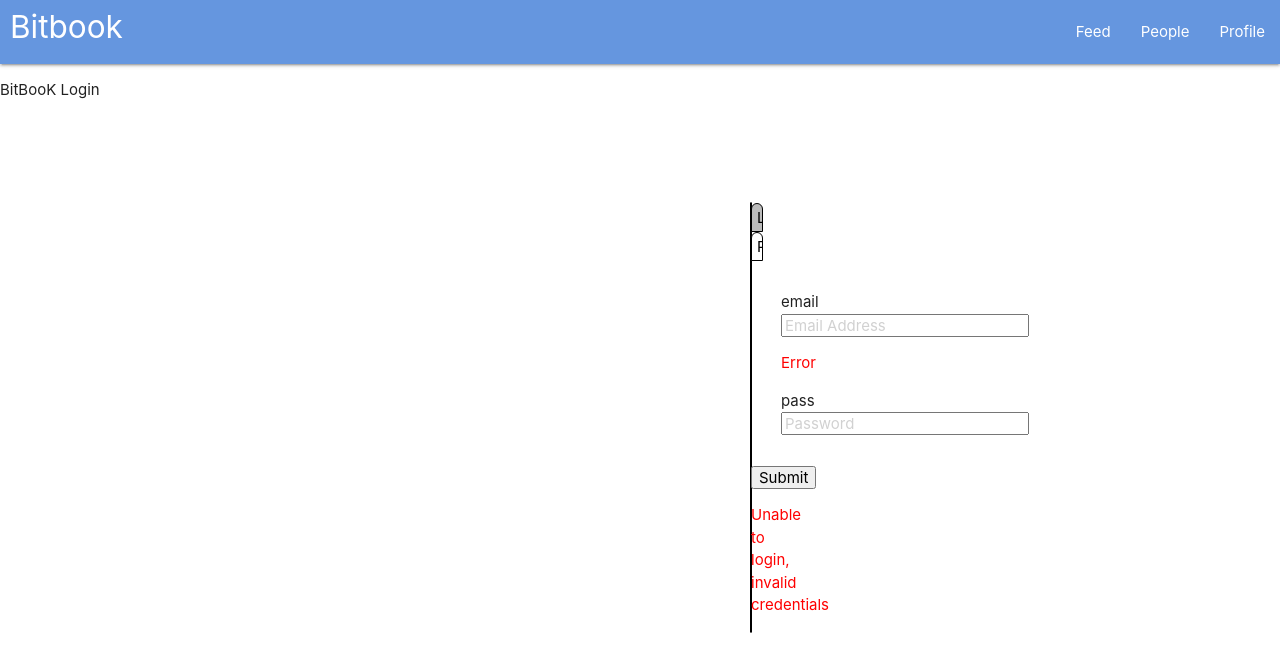
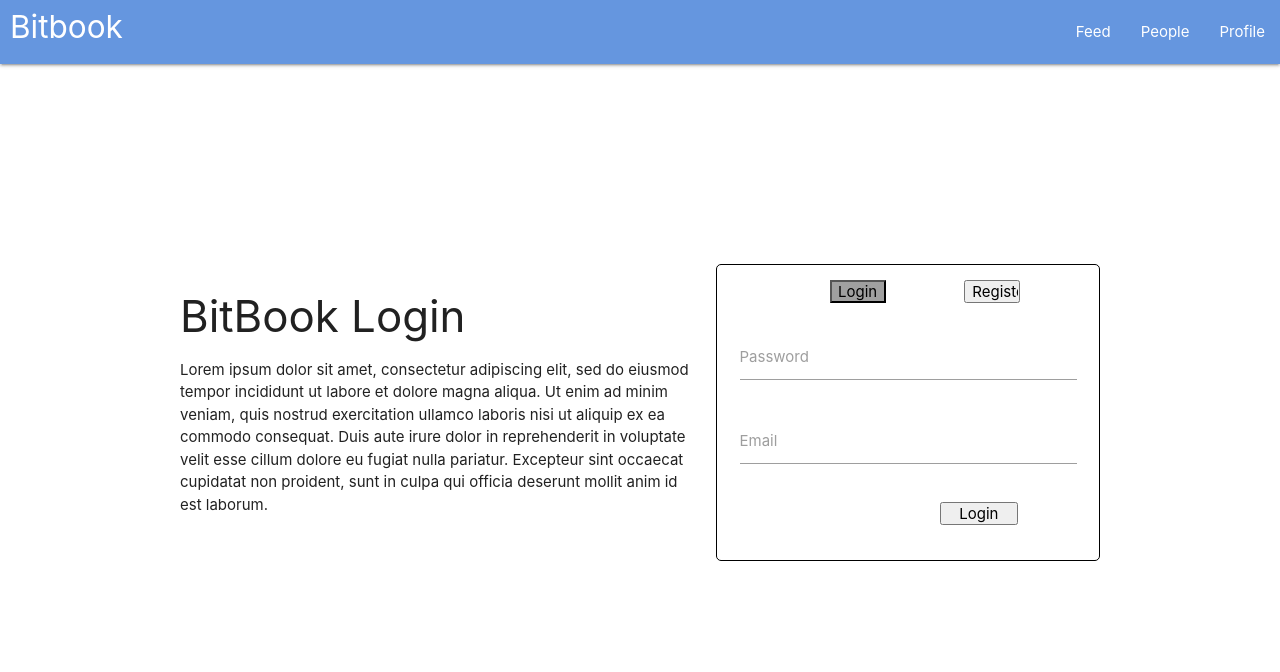
Before and after one commit to todorovicjelena/bit_book, a React (Create React App) app in the folder bit_book/: page /login in a window 1280 px wide. Shown: the top 672 px of the page. Built offline with nearby package versions, Linux system fonts and the light colour scheme.

Commit message:
login page

```diff
--- a/bit_book/src/app/pages/Login.js
+++ b/bit_book/src/app/pages/Login.js
@@ -7,38 +7,32 @@
         super(props);
 
         this.state = {
-            username: '',
             email: '',
-            pass: ''
+            password: ''
 
         }
 
 
-        this.handleUsername = this.handleUsername.bind(this);
+
         this.handleEmail = this.handleEmail.bind(this);
-        this.handlePassword = this.handleUsername.bind(this);
+        this.handlePassword = this.handlePassword.bind(this);
         this.handleSubmit = this.handleSubmit.bind(this);
 
     }
 
     handleSubmit() {
-        const username = this.state.username
+
         const email = this.state.email
-        const pass = this.state.pass
+        const password = this.state.password
 
         this.setState({
-            username: '',
+
             email: '',
-            pass: ''
+            password: ''
         })
 
     }
 
-    handleUsername(event) {
-        this.setState({
-            username: event.target.value
-        })
-    }
 
     handleEmail(event) {
         this.setState({
@@ -48,34 +42,57 @@
 
     handlePassword(event) {
         this.setState({
-            pass: event.target.value
+            password: event.target.value
         })
     }
 
 
     render() {
-
+        console.log(this.state.email)
+        console.log(this.state.password)
 
         return (
 
             <>
-                <p>BitBooK Login</p>
-                <div className="loginPage" >
-                    <div className="buttons">
-                        <input className="loginButton" type="button" value="Login"></input>
-                        <input className="registerButton" type="button" value="Register"></input>
+                <div className="textOnFirstPage">
+                    <h3>BitBook Login</h3>
+                    <p>Lorem ipsum dolor sit amet, consectetur adipiscing elit, sed do eiusmod tempor incididunt ut labore et dolore magna aliqua. Ut enim ad minim veniam, quis nostrud exercitation ullamco laboris nisi ut aliquip ex ea commodo consequat. Duis aute irure dolor in reprehenderit in voluptate velit esse cillum dolore eu fugiat nulla pariatur. Excepteur sint occaecat cupidatat non proident, sunt in culpa qui officia deserunt mollit anim id est laborum.</p>
+                </div>
+
+
+                <div className="wholeLoginPage">
+                    <div className="row">
+                        <form className="col s12">
+                            <div className="rowLoginRegister">
+                                <div className="login input-field col s6">
+                                    <input id="last_name" type="button" className="loginValidate" value="Login" />
+                                </div>
+                                <div className="register input-field col s6">
+                                    <input id="last_name" type="button" className="registerValidate" value="Register" />
+                                </div>
+                            </div>
+
+                            <div className="rowPass">
+                                <div className="pass input-field col s12">
+                                    <input type="password" className="validate" value={this.state.password} onChange={this.handlePassword} />
+                                    <label>Password</label>
+                                </div>
+                            </div>
+                            <div className="rowEmail">
+                                <div className="pass email input-field col s12">
+                                    <input id="email" type="email" className="validate" value={this.state.email} onChange={this.handleEmail} />
+                                    <label>Email</label>
+
+                                </div>
+                                <div className="input-field col s6">
+                                    <input id="last_name" type="button" className="loginGo" value="Login" />
+                                </div>
+                            </div>
+
+                        </form>
                     </div>
-                    <div className="bodyLogin"> <span>email </span>
-                        <input type="" placeholder="Email Address" value={this.state.email} onChange={this.handleEmail}></input>
-                        <p className="error">Error</p>
-                        <span>pass </span>
-                        <input type="" placeholder="Password" value={this.state.pass} onChange={this.handlePassword}></input>
-                    </div>
-                    <input className="loginToNextPage" type="button" value="Submit"></input>
-                    <p className="error">Unable to login, invalid credentials</p>
                 </div>
             </>
-
         )
     }
 }
--- a/bit_book/src/app/pages/login.css
+++ b/bit_book/src/app/pages/login.css
@@ -1,4 +1,4 @@
-.loginButton{
+/* .loginButton{
     padding: 5px;
     width:150px;
     background-color: rgb(187, 187, 187);
@@ -36,3 +36,42 @@
 .bodyLogin {
     padding: 30px;
 }
+
+ */
+
+ .wholeLoginPage {
+     width: 30%;
+     border: 1px solid black;
+     border-radius: 5px;
+     margin: 0 auto;
+     margin-right: 180px;
+     margin-top: 200px;
+
+ }
+
+ .loginValidate {
+     width: 50%;
+     background-color: rgb(160, 160, 160);
+
+ }
+ .registerValidate {
+    width: 50%;
+ }
+
+ .loginGo {
+    margin-left:200px;
+    width: 50%;
+ }
+
+ .rowLoginRegister {
+     margin-left: 90px;
+
+
+ }
+
+ .textOnFirstPage {
+     width: 40%;
+     position: absolute;
+     margin-top: 200px;
+     margin-left: 180px;
+ }
```
